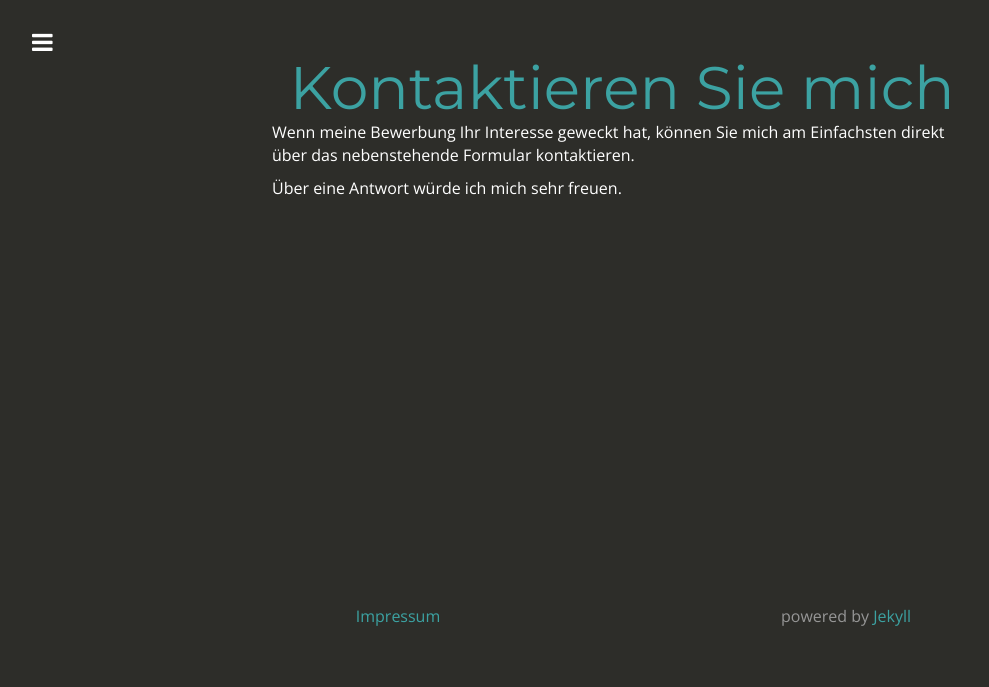
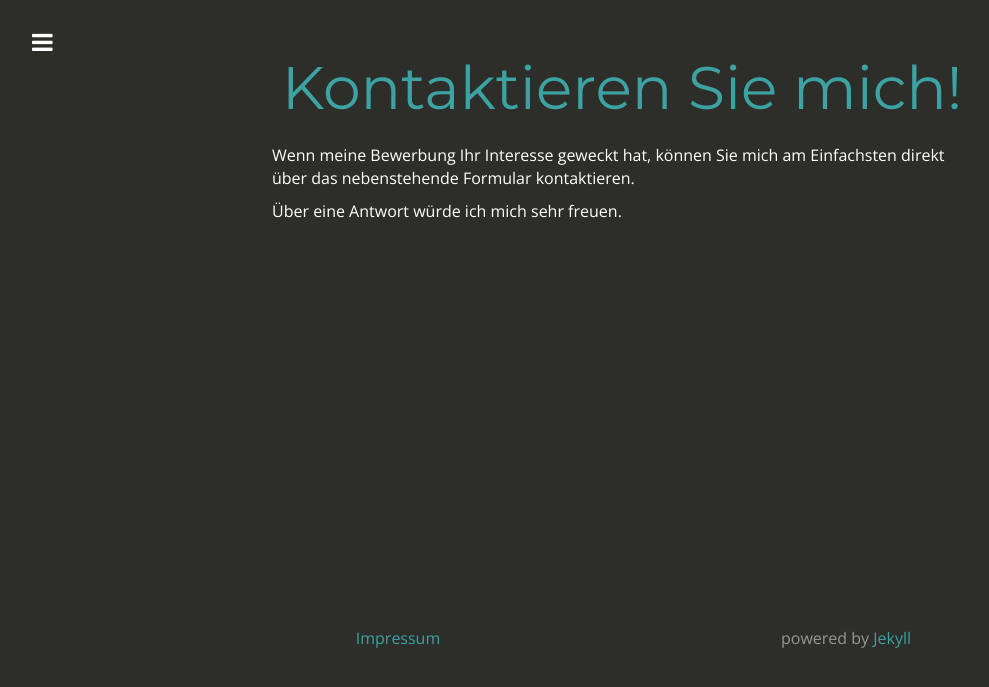
Before and after one commit to BriGitBardot/Bewerbung2, a Jekyll site: the page built from Kontakt.md, in a window 1280 px wide. Shown: the top 687 px of the page, without its empty margins (18-1007 px from the left). Built offline with Jekyll 4.4.1, drawn with Linux system fonts in a browser that asks for light colours; nearby versions of some CDN libraries.

Commit message:
Update Kontakt.md

```diff
--- a/Kontakt.md
+++ b/Kontakt.md
@@ -5,7 +5,8 @@ layout: default
 <div class="container-fluid index">
   <div class="row index all-posts">
 
-    <h1 class="header author-header">Kontaktieren Sie mich</h1>
+<h1 class="header author-header">Kontaktieren Sie mich!</h1>
+	<br>
 <p>Wenn meine Bewerbung Ihr Interesse geweckt hat, können Sie mich am Einfachsten direkt über das nebenstehende Formular kontaktieren.</p>
 <p class="intro">Über eine Antwort würde ich mich sehr freuen.</p>
 
```
